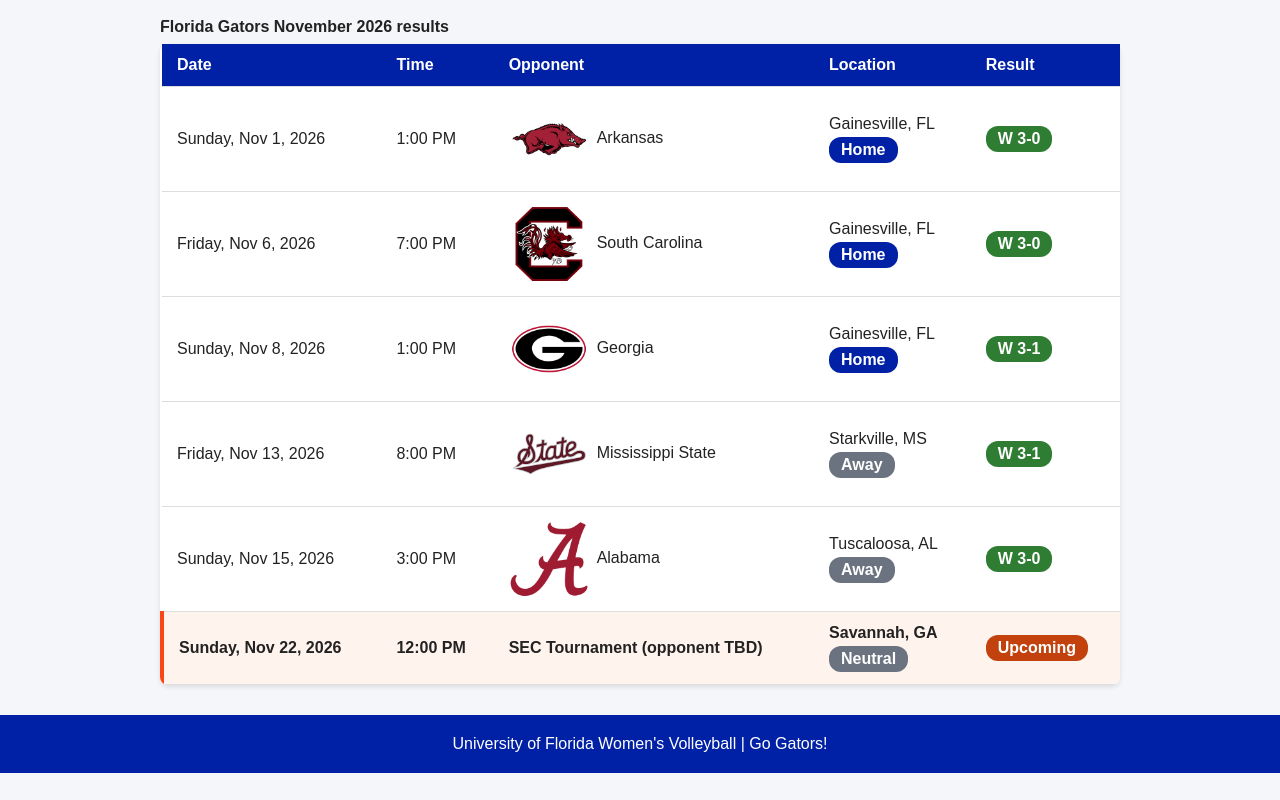
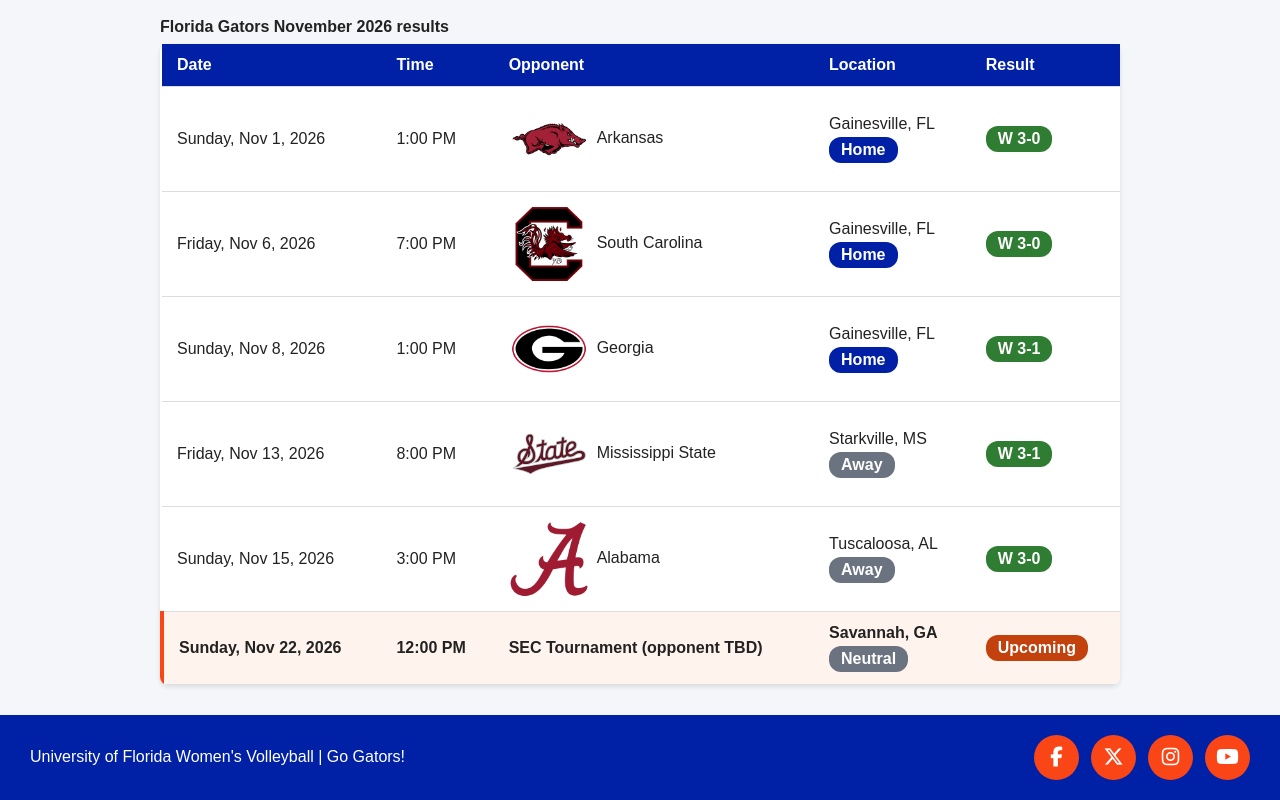
Before and after one commit to Nicole-Alex8/florida-gators-volleyball, a plain HTML site: page schedule.html in a window 1280 px wide. Shown: the part 663-1463 px from the top of the page. Before the commit the page ends 1436 px from the top, so only its background shows below. Drawn offline with Linux system fonts and the light colour scheme.

Commit message:
Add social media icons to website footer

```diff
--- a/schedule.html
+++ b/schedule.html
@@ -7,6 +7,8 @@
   <meta name="description" content="2026 Florida Gators women's volleyball schedule and November results.">
   <title>Game Schedule | Volleyball</title>
   <link rel="stylesheet" href="style.css">
+  <link rel="stylesheet" href="https://cdnjs.cloudflare.com/ajax/libs/font-awesome/6.7.2/css/all.min.css">
+
 </head>
 
 <body class="schedule-page">
@@ -116,8 +118,33 @@
       </tbody>
     </table>
   </main>
+
   <footer class="footer">
-    <p class="footer__text">University of Florida Women's Volleyball | Go Gators!</p>
+    <p class="footer__text">
+      University of Florida Women's Volleyball | Go Gators!
+    </p>
+
+    <div class="footer__socials">
+      <a href="https://www.facebook.com/GatorsVB/" class="footer__social-link"
+        aria-label="Florida Gators Volleyball Facebook" target="_blank" rel="noopener noreferrer">
+        <i class="fa-brands fa-facebook-f"></i>
+      </a>
+
+      <a href="https://x.com/GatorsVB" class="footer__social-link" aria-label="Florida Gators Volleyball X"
+        target="_blank" rel="noopener noreferrer">
+        <i class="fa-brands fa-x-twitter"></i>
+      </a>
+
+      <a href="https://www.instagram.com/gatorsvb/?hl=en" class="footer__social-link"
+        aria-label="Florida Gators Volleyball Instagram" target="_blank" rel="noopener noreferrer">
+        <i class="fa-brands fa-instagram"></i>
+      </a>
+
+      <a href="https://www.youtube.com/c/FloridaGators" class="footer__social-link" aria-label="Florida Gators YouTube"
+        target="_blank" rel="noopener noreferrer">
+        <i class="fa-brands fa-youtube"></i>
+      </a>
+    </div>
   </footer>
 
 </body>
--- a/style.css
+++ b/style.css
@@ -447,16 +447,68 @@ h2 {
   color: #fa4616;
 }
 
+
 /* Footer */
 .footer {
   background-color: #0021a5;
   color: white;
-  text-align: center;
-  padding: 20px;
+  padding: 20px 30px;
+  display: flex;
+  justify-content: space-between;
+  align-items: center;
+  gap: 20px;
 }
 
 .footer__text {
   margin: 0;
+  text-align: left;
+}
+
+.footer__socials {
+  display: flex;
+  align-items: center;
+  gap: 12px;
+}
+
+.footer__social-link {
+  display: flex;
+  align-items: center;
+  justify-content: center;
+  width: 45px;
+  height: 45px;
+  background-color: #fa4616;
+  color: white;
+  border-radius: 50%;
+  text-decoration: none;
+  font-size: 20px;
+  transition: transform 0.3s ease;
+}
+
+.footer__social-link:hover {
+  transform: scale(1.1);
+}
+
+.footer__social-link:focus-visible {
+  outline: 3px solid white;
+  outline-offset: 3px;
+}
+
+/* Mobile Footer */
+@media (max-width: 600px) {
+  .footer {
+    flex-direction: column;
+    text-align: center;
+  }
+
+  .footer__text {
+    text-align: center;
+  }
+}
+
+@media (prefers-reduced-motion: reduce) {
+  .footer__social-link {
+    transition: none;
+  }
 }
 
 /* Homepage Animation */
```
Also changed, not shown: index.html (+25 -0 lines), roster.html (+25 -0 lines).
